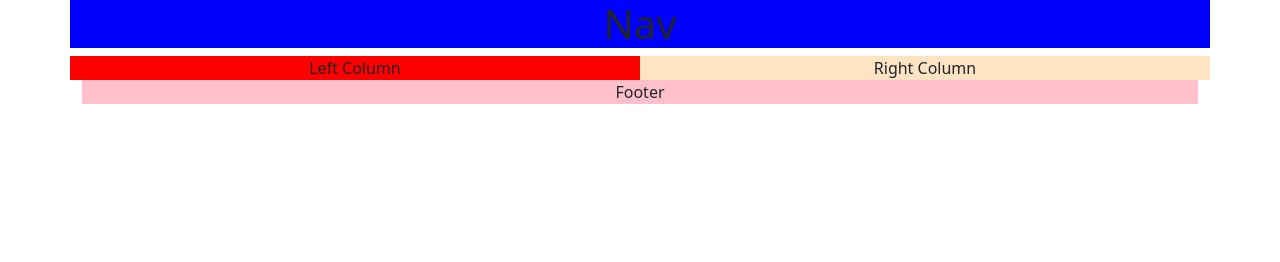
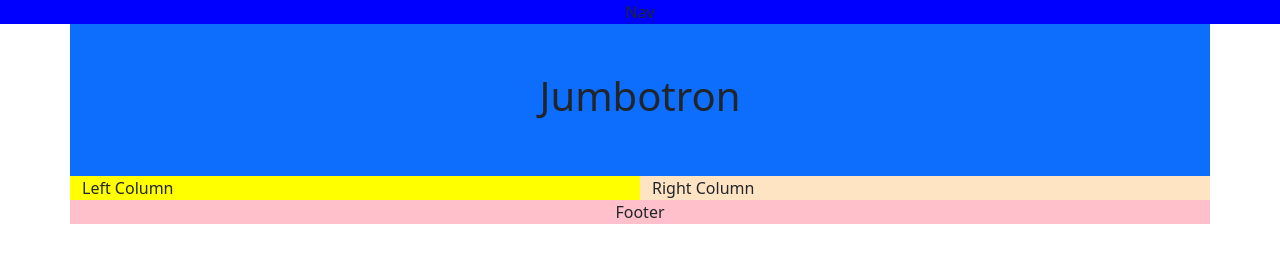
Before and after one commit to Tadeo-Pena/collab-practice, a plain HTML site: page index.html in a window 1280 px wide. Drawn offline with nearby package versions, Linux system fonts and the light colour scheme.

Commit message:
finished challenge 4

```diff
--- a/css/styles.css
+++ b/css/styles.css
@@ -4,12 +4,10 @@ nav {
 }
 
 .col1{
-    text-align: center;
-    background-color: red;
+    background-color: yellow;
 }
 
 .col2 {
-    text-align: center;
     background-color: bisque;
 }
 
--- a/index.html
+++ b/index.html
@@ -7,14 +7,20 @@
 
     <!-- Bootstrap CSS -->
     <link href="https://cdn.jsdelivr.net/npm/bootstrap@5.1.3/dist/css/bootstrap.min.css" rel="stylesheet" integrity="sha384-1BmE4kWBq78iYhFldvKuhfTAU6auU8tT94WrHftjDbrCEXSU1oBoqyl2QvZ6jIW3" crossorigin="anonymous">
+    <script src="https://cdn.jsdelivr.net/npm/bootstrap@5.1.3/dist/js/bootstrap.bundle.min.js"></script>
     <link rel="stylesheet" href="css/styles.css">
 
     <title>Challenge-2</title>
   </head>
   <body>
-    <nav class="container">
-        <h1>Nav</h1>
+    <nav class="container-fluid">
+      <div class="row justify-content-center">Nav</div>
     </nav>
+    <div class="container bg-primary text-center p-5">
+        <h1>Jumbotron</h1>
+      </div>
+
+    <header>
     <div class="container">
         <div class="row">
           <div class="col col1">
@@ -24,9 +30,10 @@
             <p2>Right Column</p2>
           </div>
         </div>
+      </div>
+    </header>
 
-    <footer>
-        <div class="container"></div>
+    <footer class="container">
         <div class="row justify-content-md-center">Footer</div>
     </footer>
 
```
